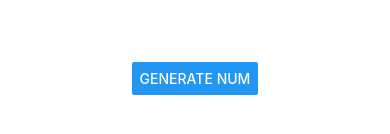
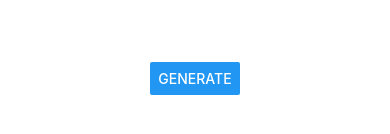
Before and after one commit to csslick/lotto-app-rn, a React Native app: screen / in a window 390 px wide. Shown: the part 450-584 px from the top of the page. Built offline with nearby package versions, Linux system fonts and the light colour scheme.

Commit message:
버튼명 수정

```diff
--- a/App.js
+++ b/App.js
@@ -50,7 +50,7 @@ export default function App() {
         }
       </View>
       <View style={{ marginTop: 60 }}>
-        <Button onPress={genLotto} title="Generate Num" />
+        <Button onPress={genLotto} title="Generate" />
       </View>
       <StatusBar style="auto" />
     </View>
```
